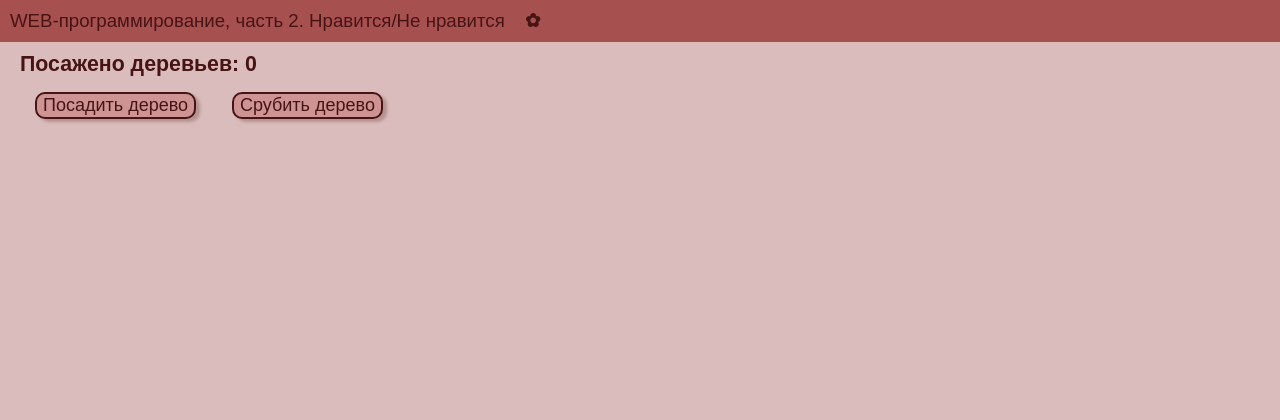
After one commit to ninioka/web-programming-labs-2, a Flask app: page /lab4/tree in a window 1280 px wide. The commit adds this page. Shown: the top 420 px of the page. Run offline with Flask 3, Linux system fonts and the light colour scheme.

Commit message:
Счетчик деревьев

```diff
--- a/lab4.py
+++ b/lab4.py
@@ -110,3 +110,21 @@ def deg():
 
     result = x1 ** x2
     return render_template('/lab4/deg.html', x1=x1, x2=x2, result=result)
+
+
+tree_count = 0
+
+@lab4.route('/lab4/tree', methods = ['GET', 'POST'])
+def tree():
+    global tree_count
+    if request.method == 'GET':
+        return render_template('/lab4/tree.html', tree_count=tree_count)
+
+    operation = request.form.get('operation')
+
+    if operation == 'cut':
+        tree_count -= 1
+    elif operation == 'plant':
+        tree_count += 1
+
+    return render_template('/lab4/tree.html', tree_count=tree_count)
--- a/templates/lab4/lab4.html
+++ b/templates/lab4/lab4.html
@@ -23,5 +23,8 @@
         <li>
             <a href="/lab4/deg-form">Возведение числа в степень</a>
         </li>
+        <li>
+            <a href="/lab4/tree">Дерево</a>
+        </li>
     </ol>
 {% endblock %}
--- /dev/null
+++ b/templates/lab4/tree.html
@@ -0,0 +1,15 @@
+{% extends "base.html" %}
+
+{# Номер лабораторной работы: #}
+{% block lab %}Нравится/Не нравится{% endblock %}
+
+{# Основной контент: #}
+{% block main %}
+    <div>
+        Посажено деревьев: {{ tree_count }}
+    </div>
+    <form method="post">
+        <button name="operation" value="plant">Посадить дерево</button>
+        <button name="operation" value="cut">Срубить дерево</button>
+    </form>
+{% endblock %}
```
